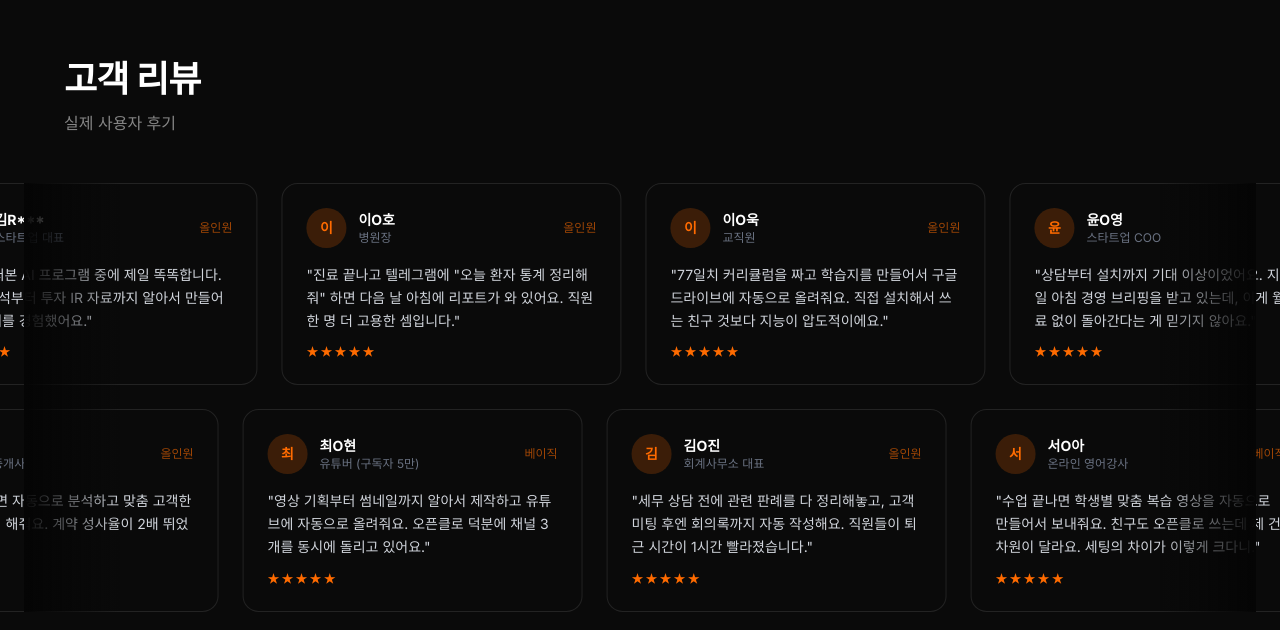
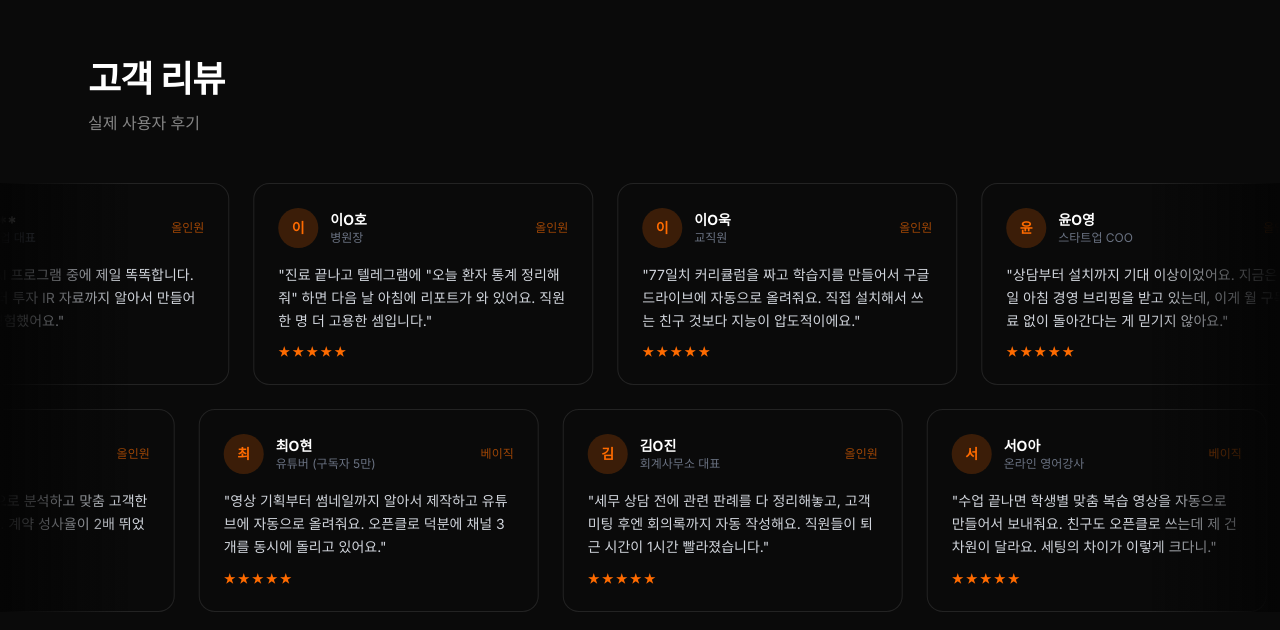
Before and after one commit to VictorJeon/clawnode, a Next.js app: page / in a window 1280 px wide. Shown: the part 3830-4460 px from the top of the page. Built offline with nearby package versions, Linux system fonts and the light colour scheme; no server answers; a web font is replaced by a local one.

Commit message:
fix: reviews marquee - edge-to-edge vignette + faster mobile speed

```diff
--- a/src/app/globals.css
+++ b/src/app/globals.css
@@ -26,10 +26,18 @@ body {
   100% { transform: translateX(0); }
 }
 .animate-marquee-left {
-  animation: marquee-left 40s linear infinite;
+  animation: marquee-left 25s linear infinite;
 }
 .animate-marquee-right {
-  animation: marquee-right 40s linear infinite;
+  animation: marquee-right 25s linear infinite;
+}
+@media (min-width: 768px) {
+  .animate-marquee-left {
+    animation-duration: 40s;
+  }
+  .animate-marquee-right {
+    animation-duration: 40s;
+  }
 }
 .animate-marquee-left:hover,
 .animate-marquee-right:hover {
--- a/src/components/pages/HomePageClient.tsx
+++ b/src/components/pages/HomePageClient.tsx
@@ -305,16 +305,16 @@ export default function HomePageClient() {
 
 
       {/* Reviews Marquee */}
-      <section className="py-24 px-4 md:px-6 bg-white/[0.02] overflow-hidden">
-        <div className="max-w-6xl mx-auto mb-12">
+      <section className="py-24 bg-white/[0.02] overflow-hidden relative">
+        <div className="max-w-6xl mx-auto mb-12 px-4 md:px-6">
           <FadeIn>
             <SectionHeading subtitle="실제 사용자 후기">고객 리뷰</SectionHeading>
           </FadeIn>
         </div>
         <div className="relative">
-          {/* Gradient masks */}
-          <div className="absolute left-0 top-0 bottom-0 w-24 bg-gradient-to-r from-[#050505] to-transparent z-10 pointer-events-none" />
-          <div className="absolute right-0 top-0 bottom-0 w-24 bg-gradient-to-l from-[#050505] to-transparent z-10 pointer-events-none" />
+          {/* Gradient masks — full width, edge to edge */}
+          <div className="absolute left-0 top-0 bottom-0 w-16 md:w-32 bg-gradient-to-r from-[#050505] to-transparent z-10 pointer-events-none" />
+          <div className="absolute right-0 top-0 bottom-0 w-16 md:w-32 bg-gradient-to-l from-[#050505] to-transparent z-10 pointer-events-none" />
 
           {/* Row 1 — left scroll */}
           <div className="flex gap-6 mb-6 animate-marquee-left">
```
